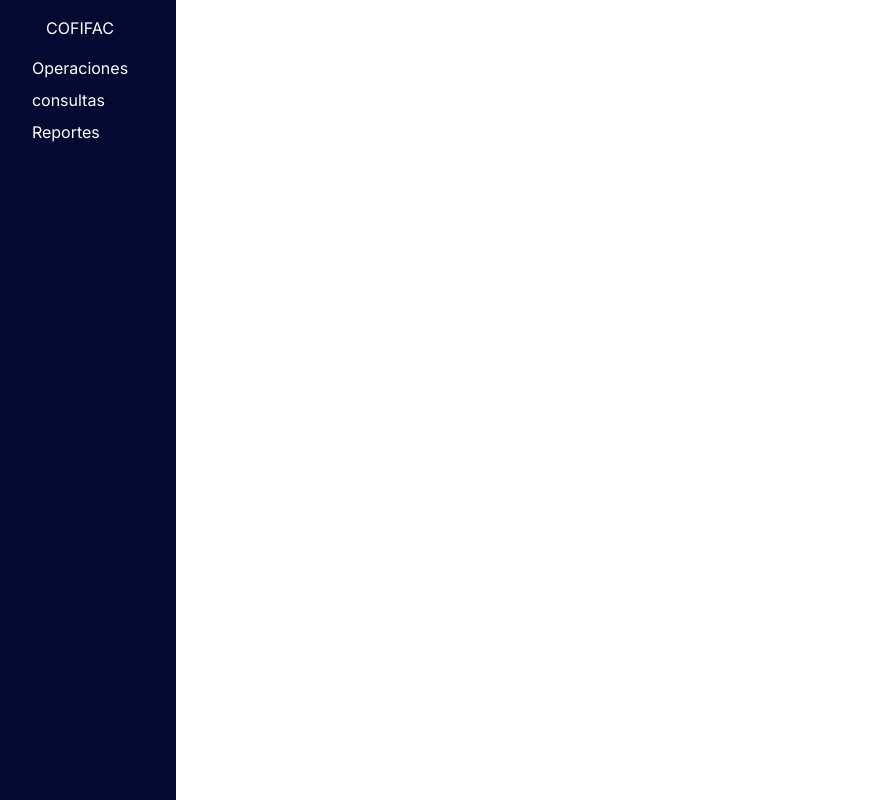
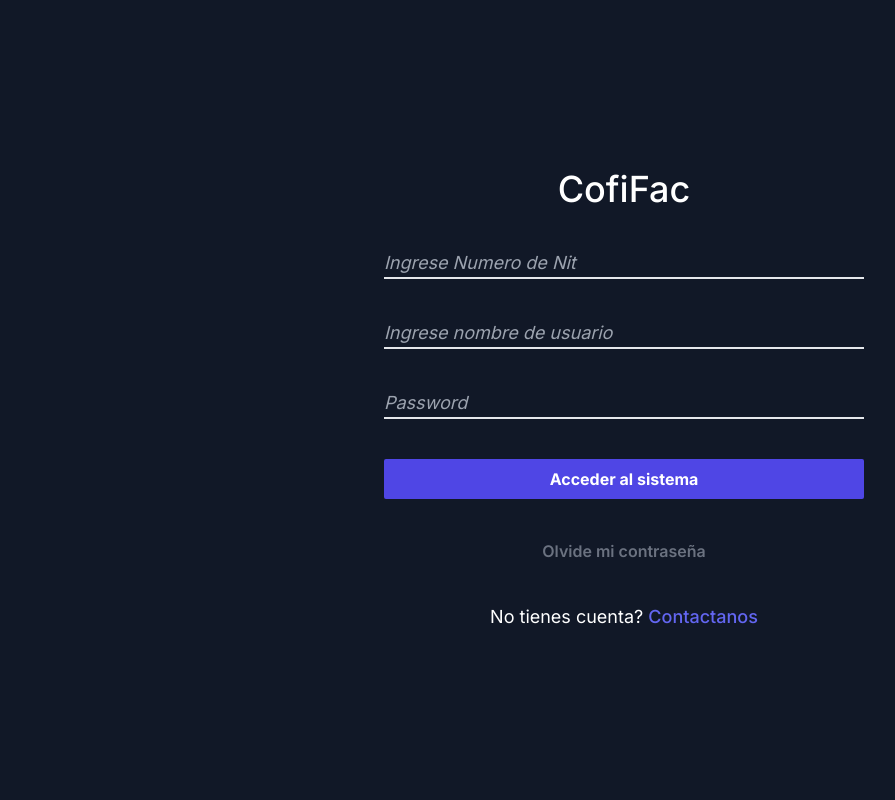
Before and after one commit to fLeonel/COFIFAC, a Next.js app: page / in a window 1280 px wide. Shown: the top 800 px of the page, without its empty margins (16-911 px from the left). Built offline with nearby package versions, Linux system fonts and the light colour scheme.

Commit message:
Solucion al bug de login

```diff
--- a/app/Components/SideNav/page.tsx
+++ /dev/null
@@ -1,12 +0,0 @@
-export default function Page() {
-    return (
-        <div className="bg-[#050831] h-screen w-48 py-4 flex flex-col items-center">
-            <h1 className="text-white mb-4">COFIFAC</h1>
-            <ul className="text-white">
-                <li className="mb-2"><a href="#" className="hover:underline">Operaciones</a></li>
-                <li className="mb-2"><a href="#" className="hover:underline">consultas</a></li>
-                <li className="mb-2"><a href="#" className="hover:underline">Reportes</a></li>
-            </ul>
-        </div>
-    )
-}
--- a/app/dashboard/page.tsx
+++ b/app/dashboard/page.tsx
@@ -1,5 +1,5 @@
-export default function dashboardPage() {
+export default function dashboard(){
     return (
-        <p className="text-xl">Test</p>
+        <h1> Bienvenido al Dashboard</h1>
     )
 }
--- a/app/layout.tsx
+++ b/app/layout.tsx
@@ -1,7 +1,6 @@
 import type { Metadata } from "next";
 import { Inter } from "next/font/google";
 import "./globals.css";
-import SideNav from "../app/Components/SideNav/page"
 const inter = Inter({ subsets: ["latin"] });
 
 export const metadata: Metadata = {
@@ -16,11 +15,9 @@
 }>) {
   return (
     <html lang="en">
-      < SideNav />
       <body className={inter.className}>
         {children}
-      </body>
-      {/* footer */}
+      </body >
     </html>
   );
 }
--- a/app/login/page.tsx
+++ /dev/null
@@ -1,3 +0,0 @@
-export default function HomePage(){
-  return <p>Bienvenido krnal</p>
-}
--- a/app/page.tsx
+++ b/app/page.tsx
@@ -27,19 +27,17 @@
             placeholder="Password"
             className="w-full border-none bg-transparent outline-none placeholder:italic focus:outline-none" />
         </div>
-        <Link href="./dashboard">
+        <Link href="./dashboard/">
           <button
             className="transform rounded-sm bg-indigo-600 py-2 font-bold duration-300 hover:bg-indigo-400 w-[480px]">
             Acceder al sistema
           </button>
         </Link>
-        <a
-          href="#"
+        <a href="#"
           className="transform text-center font-semibold text-gray-500 duration-300 hover:text-gray-300">
           Olvide mi contraseña</a>
         <p className="text-center text-lg">
-          No tienes cuenta?
-          <a
+          No tienes cuenta? <a
             href="#"
             className="font-medium text-indigo-500 underline-offset-4 hover:underline">Contactanos </a>
         </p>
```
